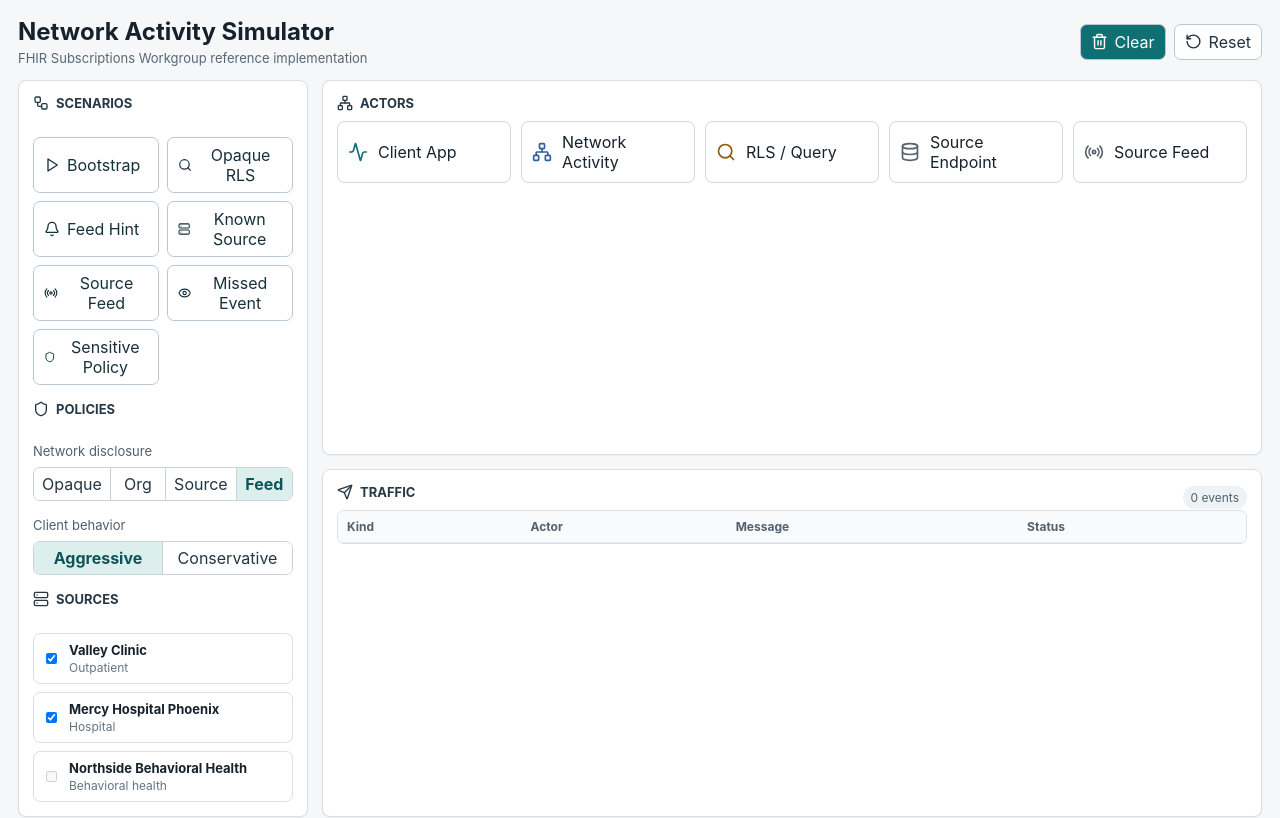
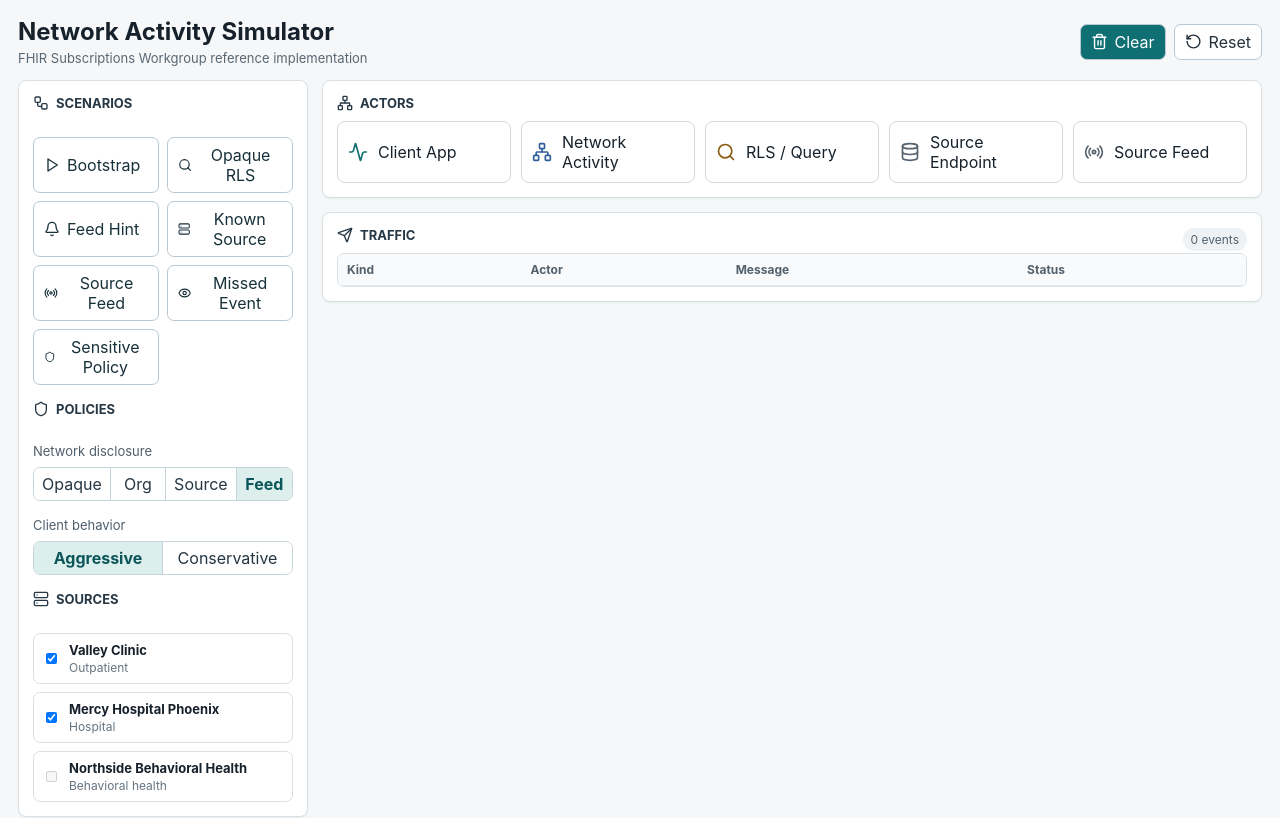
Before and after one commit to jmandel/cms-network-subscriptions-mvp, a React (Vite) app in the folder demo/: page / in a window 1280 px wide. Shown: the top 818 px of the page. Built offline with nearby package versions, Linux system fonts and the light colour scheme.

Commit message:
Harden demo layout against overlap

```diff
--- a/demo/src/styles.css
+++ b/demo/src/styles.css
@@ -79,8 +79,9 @@ h1 {
 }
 
 .workspace {
+  align-items: start;
   display: grid;
-  grid-template-columns: 310px minmax(520px, 1fr) minmax(380px, 520px);
+  grid-template-columns: minmax(280px, 310px) minmax(0, 1fr) minmax(360px, 520px);
   gap: 14px;
   margin: 0 auto;
   max-width: 1800px;
@@ -91,6 +92,7 @@ h1 {
   border: 1px solid #d8e0e5;
   border-radius: 8px;
   box-shadow: 0 1px 2px rgba(15, 35, 45, 0.05);
+  min-width: 0;
 }
 
 .left-rail,
@@ -219,7 +221,7 @@ h1 {
 
 .actor-map {
   display: grid;
-  grid-template-columns: repeat(5, minmax(110px, 1fr));
+  grid-template-columns: repeat(auto-fit, minmax(150px, 1fr));
   gap: 10px;
 }
 
@@ -231,7 +233,13 @@ h1 {
   gap: 8px;
   grid-template-columns: 22px 1fr;
   min-height: 54px;
+  min-width: 0;
   padding: 10px;
+}
+
+.actor-node span {
+  min-width: 0;
+  overflow-wrap: anywhere;
 }
 
 .actor-node:nth-child(1) svg {
@@ -396,7 +404,7 @@ h1 {
   justify-content: center;
 }
 
-@media (max-width: 1280px) {
+@media (max-width: 1500px) {
   .workspace {
     grid-template-columns: 290px minmax(0, 1fr);
   }
```
